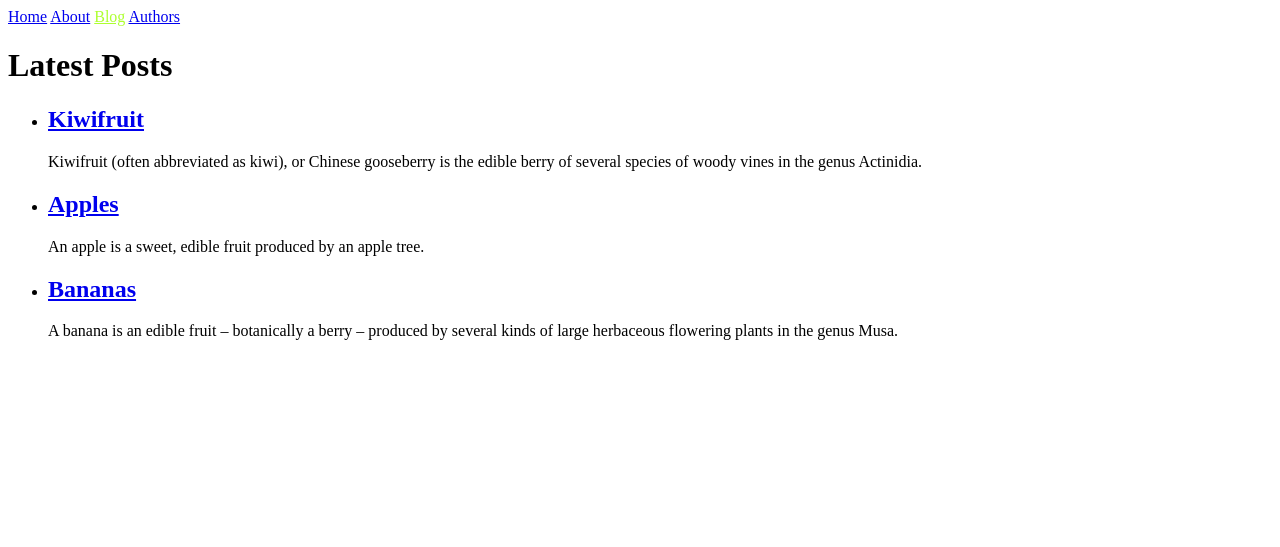
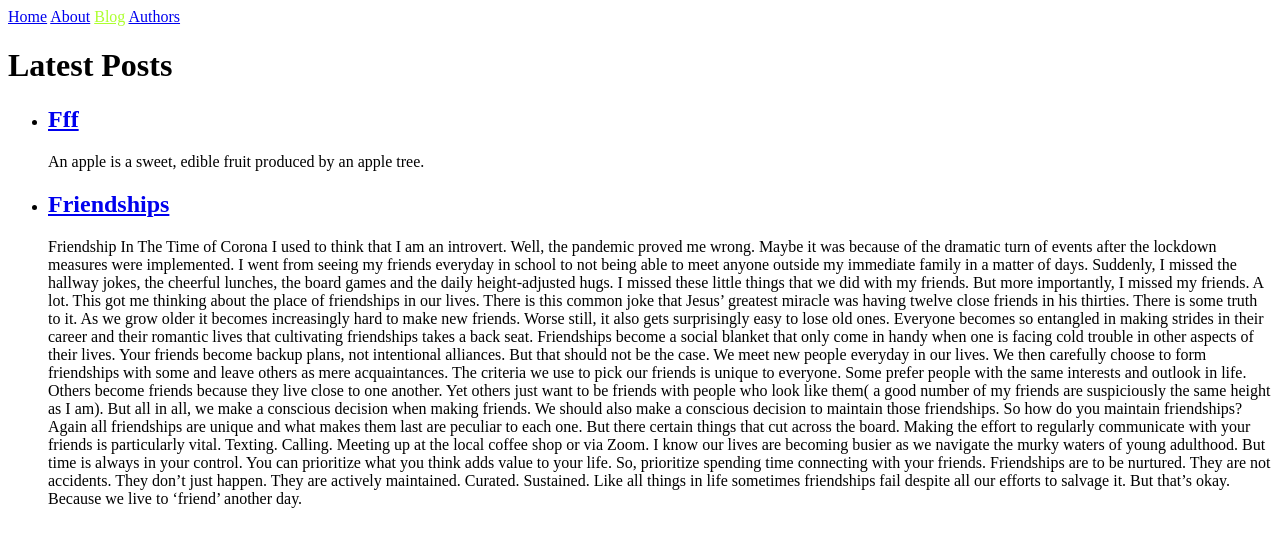
Before and after one commit to habasweiny/habasweiny.github.io, a Jekyll site: the page built from blog.html, in a window 1280 px wide. Shown: the top 547 px of the page. Built offline with Jekyll 4.4.1, drawn with Linux system fonts in a browser that asks for light colours.

Commit message:
blog update authors and posts

```diff
--- a/_posts/2018-08-20-bananas.md
+++ /dev/null
@@ -1,20 +0,0 @@
----
-author: hamza
----
-A banana is an edible fruit – botanically a berry – produced by several kinds
-of large herbaceous flowering plants in the genus Musa.
-
-In some countries, bananas used for cooking may be called "plantains",
-distinguishing them from dessert bananas. The fruit is variable in size, color,
-and firmness, but is usually elongated and curved, with soft flesh rich in
-starch covered with a rind, which may be green, yellow, red, purple, or brown
-when ripe.
-the most important relationships are not of our choosing. Neither of theirs.
-Most contributions require you to agree to a Contributor License Agreement (CLA) declaring that you have the right to, and actually do, grant us the rights to use your contribution. For details, visit cla.microsoft.com.
-
-When you submit a pull request, a CLA-bot will automatically determine whether you need to provide a CLA and decorate the PR appropriately (e.g., label, comment). Simply follow the instructions provided by the bot. You will only need to do this once across all repos using our CLA.
-
-Before creating a pull request, if the issues involves making changes to the UI, please discuss it in the issue beforehand. This will help keep reviews focused on the code changes.
-Code of Conduct
-
-This project has adopted the Microsoft Open Source Code of Conduct. Be considerate to others and try to be courteous and professional at all times. For more information see the Code of Conduct FAQ or contact opencode@microsoft.com with any additional questions or comments.
--- a/_posts/2018-08-21-apples.md
+++ /dev/null
@@ -1,10 +0,0 @@
----
-author: hamza
----
-An apple is a sweet, edible fruit produced by an apple tree.
-
-Apple trees are cultivated worldwide, and are the most widely grown species in
-the genus Malus. The tree originated in Central Asia, where its wild ancestor,
-Malus sieversii, is still found today. Apples have been grown for thousands of
-years in Asia and Europe, and were brought to North America by European
-colonists.
--- a/_posts/2018-08-22-kiwifruit.md
+++ /dev/null
@@ -1,14 +0,0 @@
----
-author: ted
----
-Kiwifruit (often abbreviated as kiwi), or Chinese gooseberry is the edible
-berry of several species of woody vines in the genus Actinidia.
-
-The most common cultivar group of kiwifruit is oval, about the size of a large
-hen's egg (5–8 cm (2.0–3.1 in) in length and 4.5–5.5 cm (1.8–2.2 in) in
-diameter). It has a fibrous, dull greenish-brown skin and bright green or
-golden flesh with rows of tiny, black, edible seeds. The fruit has a soft
-texture, with a sweet and unique flavor.
-This extension allows you to review and manage GitHub pull requests and issues in Visual Studio Code. The support includes:
-
-    This is my first attempt at building my own website and I like it.
--- /dev/null
+++ b/_posts/2021-01-02-Friendships.md
@@ -0,0 +1,34 @@
+---
+author: hamza
+---
+Friendship In The Time of Corona
+I used to think that I am an introvert. Well, the pandemic proved me wrong. Maybe it was
+because of the dramatic turn of events after the lockdown measures were implemented. I went
+from seeing my friends everyday in school to not being able to meet anyone outside my
+immediate family in a matter of days. Suddenly, I missed the hallway jokes, the cheerful lunches,
+the board games and the daily height-adjusted hugs. I missed these little things that we did with
+my friends. But more importantly, I missed my friends. A lot. This got me thinking about the
+place of friendships in our lives.
+There is this common joke that Jesus’ greatest miracle was having twelve close friends in his
+thirties. There is some truth to it. As we grow older it becomes increasingly hard to make new
+friends. Worse still, it also gets surprisingly easy to lose old ones. Everyone becomes so
+entangled in making strides in their career and their romantic lives that cultivating friendships
+takes a back seat. Friendships become a social blanket that only come in handy when one is
+facing cold trouble in other aspects of their lives. Your friends become backup plans, not
+intentional alliances.
+But that should not be the case. We meet new people everyday in our lives. We then carefully
+choose to form friendships with some and leave others as mere acquaintances. The criteria we
+use to pick our friends is unique to everyone. Some prefer people with the same interests and
+outlook in life. Others become friends because they live close to one another. Yet others just
+want to be friends with people who look like them( a good number of my friends are
+suspiciously the same height as I am). But all in all, we make a conscious decision when making
+friends. We should also make a conscious decision to maintain those friendships.
+So how do you maintain friendships? Again all friendships are unique and what makes them last
+are peculiar to each one. But there certain things that cut across the board. Making the effort to
+regularly communicate with your friends is particularly vital. Texting. Calling. Meeting up at the
+local coffee shop or via Zoom. I know our lives are becoming busier as we navigate the murky
+waters of young adulthood. But time is always in your control. You can prioritize what you think
+adds value to your life. So, prioritize spending time connecting with your friends.
+Friendships are to be nurtured. They are not accidents. They don’t just happen. They are actively
+maintained. Curated. Sustained. Like all things in life sometimes friendships fail despite all our
+efforts to salvage it. But that’s okay. Because we live to ‘friend’ another day.
--- /dev/null
+++ b/_posts/2022-03-21-FFF.md
@@ -0,0 +1,46 @@
+---
+author: hamza
+---
+An apple is a sweet, edible fruit produced by an apple tree.
+
+Of Freedom, Formalin and Friends
+Starting anything takes a bit of courage. Starting medical school just fresh out of high school, while still
+in your teens, needs a load of courage and a leap of faith. And for me, it was a blind leap of faith. At that
+point in my life, I had not yet figured out what I wanted to do, unlike some of my friends. I didn’t have a
+clear idea of the career that would suit me best. Looking back, the societal expectation to make such a
+life-altering decision at such a young age seems like an utterly misguided idea at best.
+You see, I had wanted to be different things when I grew up at different points in my life. My first dream
+job was becoming a police officer. The reason was simple: policemen at my village commanded a lot of
+respect(or fear, I couldn’t tell the difference) and walked around with guns, which, as a five-year-old, I
+found to be really cool. The next thing I had dreamt of becoming when I grew up was a bus driver
+because bus drivers travelled constantly for a living, and I loved(and still do love) travelling. Next, I had
+dreamt of becoming an accountant. This one was because a very charismatic accountant came to our
+school during careers day and I found his job to be particularly interesting. That was back in Form One.
+And it was the last time I had thought seriously about what career I would like to pursue.
+After getting my KCSE results, I was spoilt for choice about what undergraduate program I could apply
+for. So, naturally, I just applied for the course that had the highest cut-off points. That course was
+MBChB- Bachelor of Medicine and Bachelor of Surgery. That’s how I landed in Chiromo Campus in the
+middle of September 2015, not quite sure of what I was doing but ready for a challenge.
+There are many words I could use to describe my experience during the first year of medical school.
+Exciting. Confusing. Exhausting. Intense. But there was a common feature that this myriad of
+experiences had: they all smelt of formalin. First-year medical students usually dissect cadavers during
+their anatomy classes. The cadavers are preserved by a chemical called formalin which has a strong acrid
+smell. Because we would spend long hours in the anatomy laboratory dissecting the cadavers, our
+clothes, our hair and even our skin would smell of formalin after a long day there. Sometimes I felt that
+the formalin had infiltrated my brain tissue and shut down my short-term memory. That’s because I
+would have a hard time recalling an anatomical fact that had been stated by one of my tablemates just a
+few minutes before. I would have blamed my poor memory squarely on the formalin had I not also been
+suffering from chronic lack of enough sleep, a more plausible culprit.
+I remember going for supper at the university mess after the dissections and not eating much because I
+could still smell formalin in the Ugali even after thoroughly washing my hands. Not that the food was
+appealing to eat in the first place. Sometimes I would have a headache from the smell of formalin that
+would not subside for days. At the university hostels, I shared a room with three other medical students.
+So, for a few minutes after we all arrived from the dissections, the room would smell of formalin, exactly
+like the anatomy laboratory. But in this case, the formalin was wasted on living beings.
+On top of the academic rigours of medical school, the transition from the highly structured life of my
+high school to the relatively freeform days of university life was hard to navigate. In high school, days
+moved slowly but they felt like they had a definite end. Days in the university moved at an astonishing
+speed, all mashed up together. At the university, you could decide to do absolutely nothing but listen to
+Avicii’s Levels on repeat all day and no one was there to police you. No housemaster to kick you out of
+the dormitory. No hawk-eyed teacher-on-duty to chase you to class. No mum to cajole you to study. At
+the end of the day, you were the one and only judge of how good you spent your day.
--- a/staff.html
+++ b/staff.html
@@ -1,5 +1,5 @@
 ---
-title: Staff
+title: Authors
 ---
 <h1>Staff</h1>
 
```
Also changed, not shown: _authors/ted.md (deleted, +0 -6 lines).
